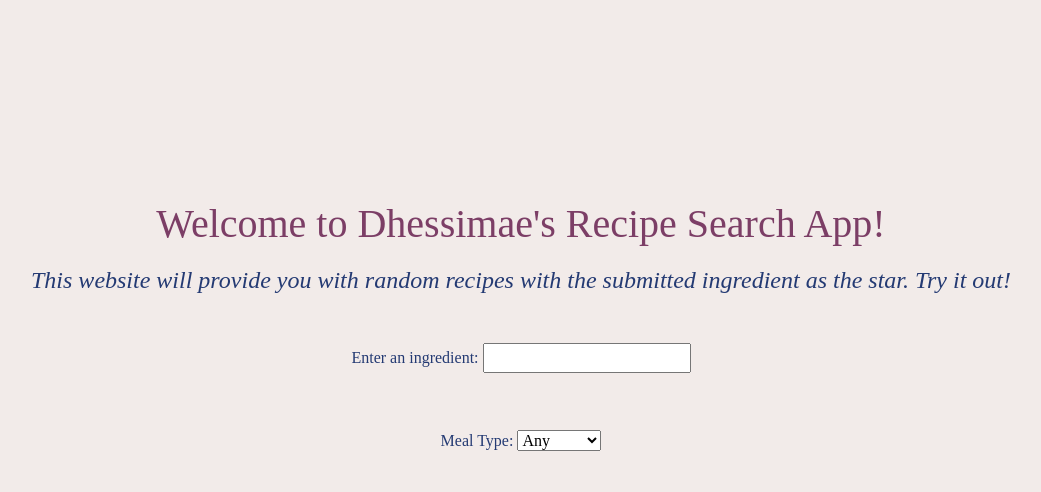
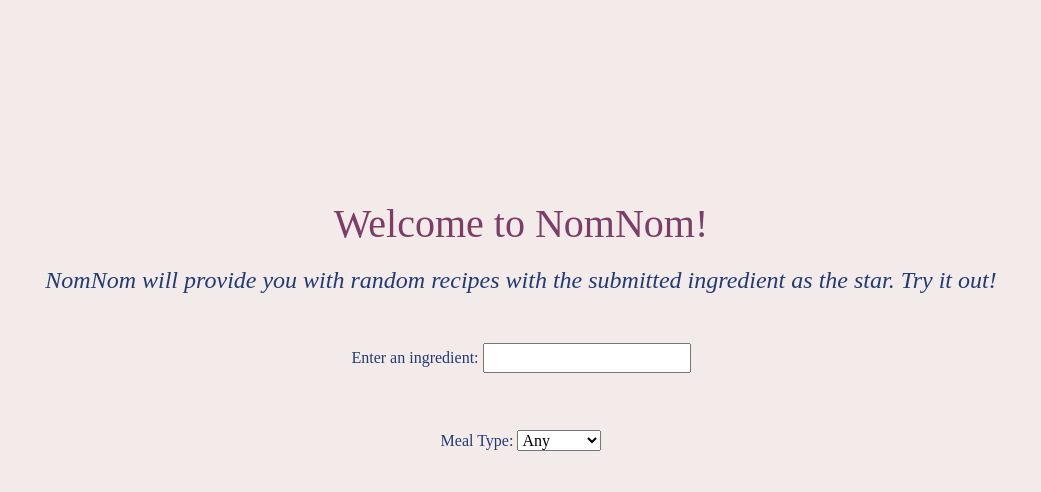
Before and after one commit to dhessimae/final-project-HCDE310, a Flask app: page / in a window 1280 px wide. Shown: the top 492 px of the page, without its empty margins (119-1160 px from the left). Run offline with Flask 3, Linux system fonts and the light colour scheme.

Commit message:
name change

```diff
--- a/templates/index.html
+++ b/templates/index.html
@@ -9,8 +9,8 @@
 </head>
 
 <header class="text-center">
-    <h1 id="welcome">Welcome to Dhessimae's Recipe Search App!</h1>
-    <h2 id="welcome-para">This website will provide you with random recipes with the submitted ingredient as the star. Try it out!</h2>
+    <h1 id="welcome">Welcome to NomNom!</h1>
+    <h2 id="welcome-para">NomNom will provide you with random recipes with the submitted ingredient as the star. Try it out!</h2>
 </header>
 
 <body class="text-center">
```
Also changed, not shown: templates/results.html (line endings or trailing spaces).
